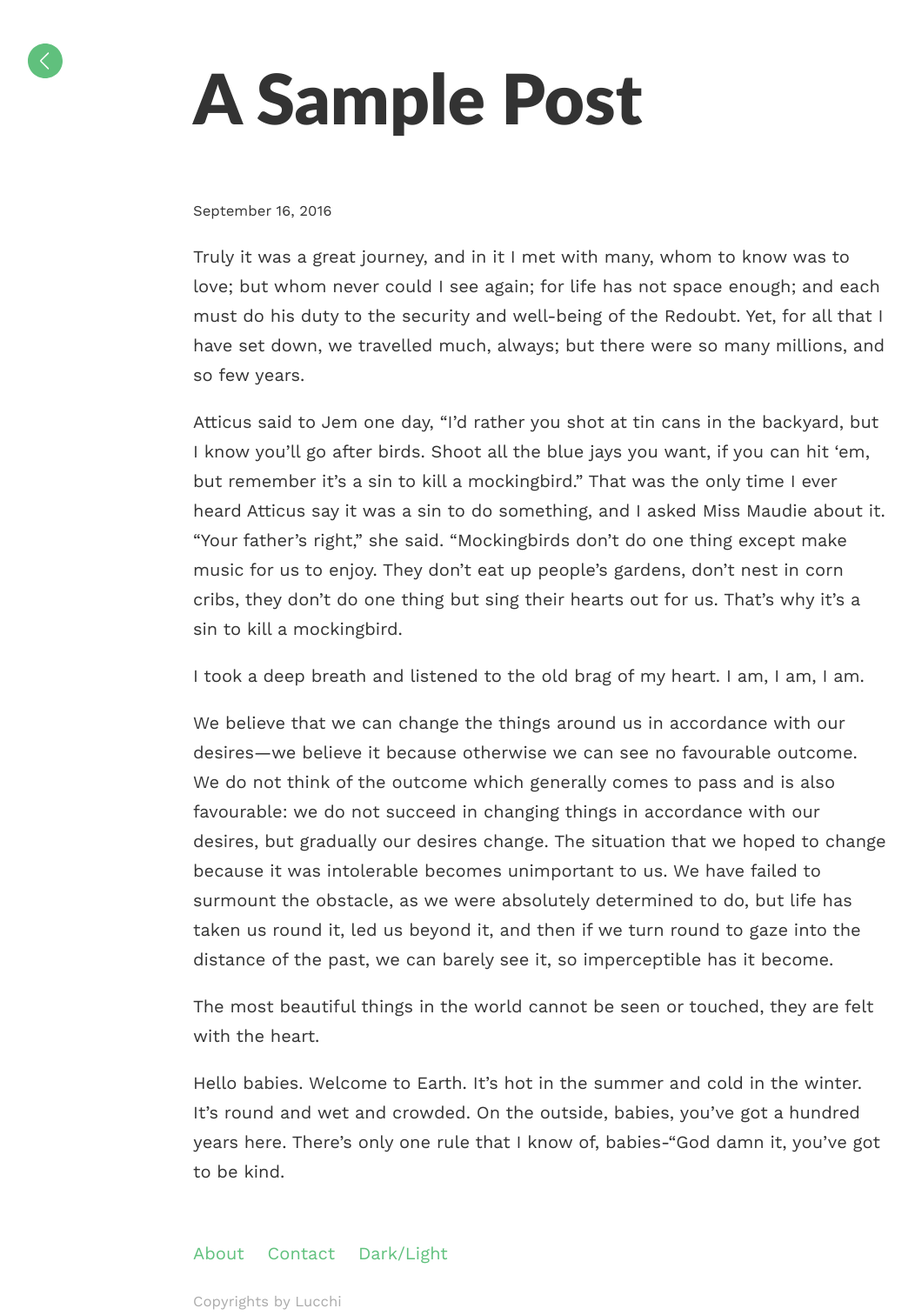
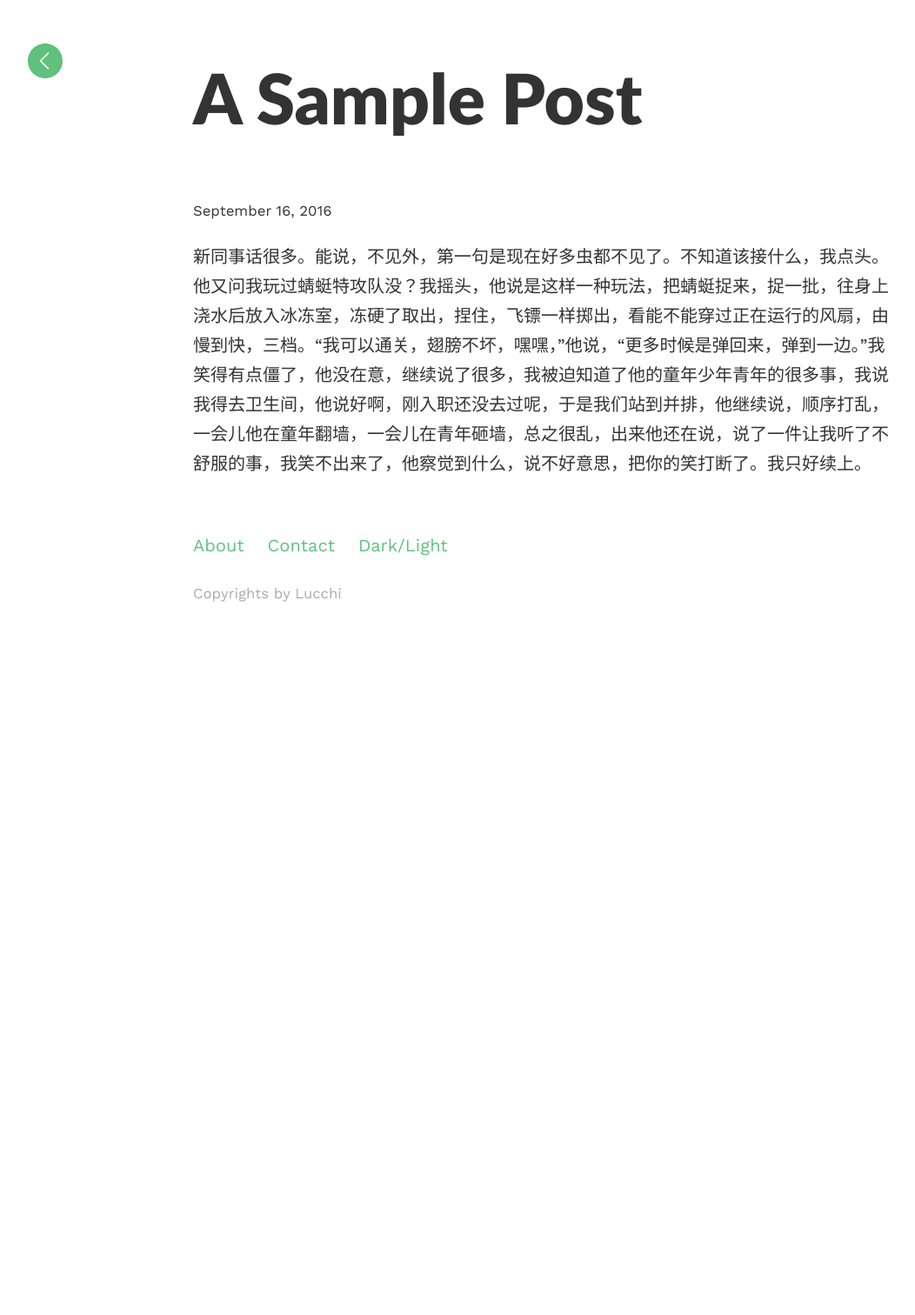
Before and after one commit to KEAIYOUAIXIAO/KEAIYOUAIXIAO.github.io, a Jekyll site: the page built from _posts/2016-09-16-all-text.md, in a window 1280 px wide. Shown: the whole page at 87% size, without its empty margins (18-1070 px from the left). Built offline with Jekyll 4.4.1, drawn with Linux system fonts in a browser that asks for light colours; after the commit the page ends 980 px from its top, so only the background shows below that.

Commit message:
Update 2016-09-16-all-text.md

```diff
--- a/_posts/2016-09-16-all-text.md
+++ b/_posts/2016-09-16-all-text.md
@@ -1,21 +1,8 @@
 ---
 layout: post
 title:  "A sample post"
-date:   2016-09-16 23:34:56 +0530
+date:   2016-09-16 23:34:56 +0800
 ---
 
 
-Truly it was a great journey, and in it I met with many, whom to know was to love; but whom never could I see again; for life has not space enough; and each must do his duty to the security and well-being of the Redoubt. Yet, for all that I have set down, we travelled much, always; but there were so many millions, and so few years.
-
-
-Atticus said to Jem one day, “I’d rather you shot at tin cans in the backyard, but I know you’ll go after birds. Shoot all the blue jays you want, if you can hit ‘em, but remember it’s a sin to kill a mockingbird.” That was the only time I ever heard Atticus say it was a sin to do something, and I asked Miss Maudie about it. “Your father’s right,” she said. “Mockingbirds don’t do one thing except make music for us to enjoy. They don’t eat up people’s gardens, don’t nest in corn cribs, they don’t do one thing but sing their hearts out for us. That’s why it’s a sin to kill a mockingbird.
-
-
-I took a deep breath and listened to the old brag of my heart. I am, I am, I am.
-
-
-We believe that we can change the things around us in accordance with our desires—we believe it because otherwise we can see no favourable outcome. We do not think of the outcome which generally comes to pass and is also favourable: we do not succeed in changing things in accordance with our desires, but gradually our desires change. The situation that we hoped to change because it was intolerable becomes unimportant to us. We have failed to surmount the obstacle, as we were absolutely determined to do, but life has taken us round it, led us beyond it, and then if we turn round to gaze into the distance of the past, we can barely see it, so imperceptible has it become.
-
-The most beautiful things in the world cannot be seen or touched, they are felt with the heart.
-
-Hello babies. Welcome to Earth. It’s hot in the summer and cold in the winter. It’s round and wet and crowded. On the outside, babies, you’ve got a hundred years here. There’s only one rule that I know of, babies-“God damn it, you’ve got to be kind.
+新同事话很多。能说，不见外，第一句是现在好多虫都不见了。不知道该接什么，我点头。他又问我玩过蜻蜓特攻队没？我摇头，他说是这样一种玩法，把蜻蜓捉来，捉一批，往身上浇水后放入冰冻室，冻硬了取出，捏住，飞镖一样掷出，看能不能穿过正在运行的风扇，由慢到快，三档。“我可以通关，翅膀不坏，嘿嘿，”他说，“更多时候是弹回来，弹到一边。”我笑得有点僵了，他没在意，继续说了很多，我被迫知道了他的童年少年青年的很多事，我说我得去卫生间，他说好啊，刚入职还没去过呢，于是我们站到并排，他继续说，顺序打乱，一会儿他在童年翻墙，一会儿在青年砸墙，总之很乱，出来他还在说，说了一件让我听了不舒服的事，我笑不出来了，他察觉到什么，说不好意思，把你的笑打断了。我只好续上。
```
